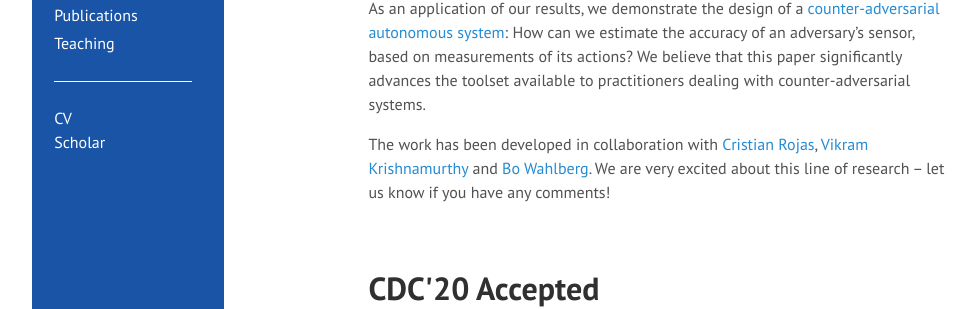
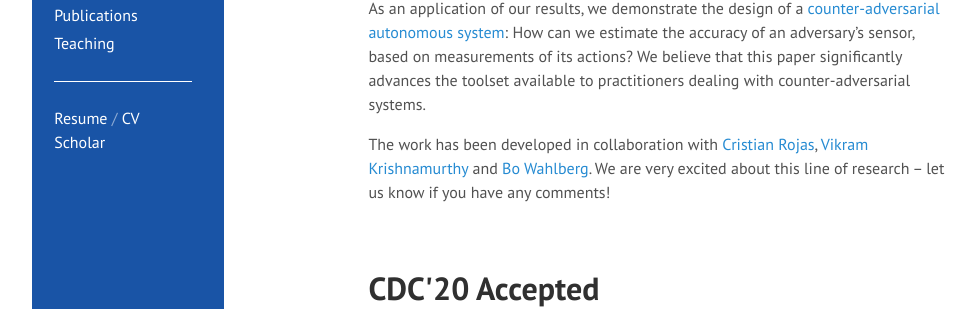
Before and after one commit to rmattila/rmattila.github.io, a Jekyll site: the page built from index.html, in a window 1280 px wide. Shown: the part 506-815 px from the top of the page, without its empty margins (70-1045 px from the left). Built offline with Jekyll 4.4.1, drawn with Linux system fonts in a browser that asks for light colours; the list of posts is cut into pages by our own code; comment, search, counter and statistics services are not loaded.

Commit message:
add resume

```diff
--- a/_includes/sidebar.html
+++ b/_includes/sidebar.html
@@ -29,6 +29,7 @@
         {% endif %}
       {% endfor %}
       <hr style="height:1px;border-width:0px;background-color:white">
+      <a href="/public/resume_mattila.pdf">Resume</a> /
       <a href="/public/cv_mattila.pdf">CV</a></br>
       <a href="https://scholar.google.com/citations?user=IaRmGkgAAAAJ&hl=en">Scholar</a>
     </nav>
```
Also changed, not shown: 1 other file.
